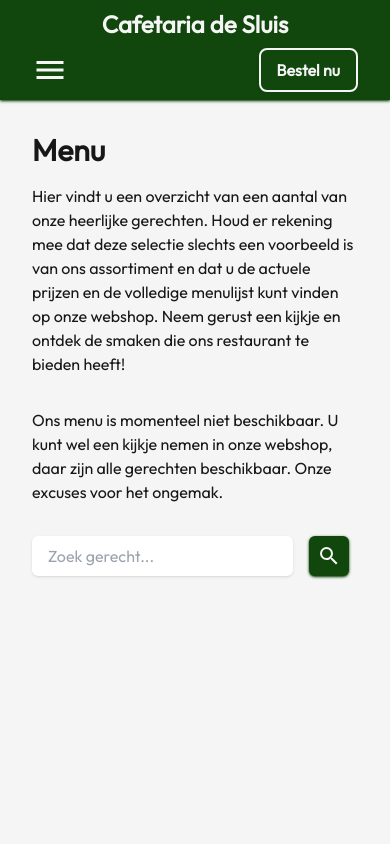
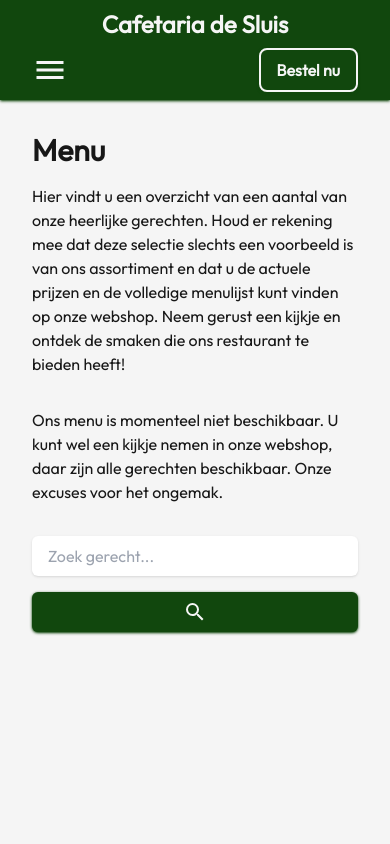
Before and after one commit to zStevenn/sluis-app, a React (Vite) app: page /menu in a window 390 px wide. Shown: the top 844 px of the page. Built offline with nearby package versions, Linux system fonts and the light colour scheme.

Commit message:
Refactor Menu responsiveness

```diff
--- a/src/components/Button/SearchButton.jsx
+++ b/src/components/Button/SearchButton.jsx
@@ -2,8 +2,8 @@ import { MdSearch } from "react-icons/md"
 
 export default function SearchButton({ handleClick }) {
 	return (
-		<button onClick={handleClick} alt="Zoek" title="Zoek" className="bg-primary shadow shadow-primary rounded-md p-2">
-			<MdSearch className="text-2xl text-neutral-100" />
+		<button onClick={handleClick} alt="Zoek" title="Zoek" className="block w-full md:w-fit bg-primary shadow shadow-primary rounded-md p-2">
+			<MdSearch className="text-2xl text-neutral-100 mx-auto" />
 		</button>
 	)
 }
--- a/src/components/Input/TextInput.jsx
+++ b/src/components/Input/TextInput.jsx
@@ -9,7 +9,7 @@ export default function TextInput({ children, className = "" }) {
 				placeholder={children}
 				name={children}
 				id={children}
-				className={`text-neutral-600 px-4 py-2 rounded-md shadow border-neutral-600 ${className}`}
+				className={`block w-full text-neutral-600 px-4 py-2 rounded-md shadow border-neutral-600 ${className}`}
 			/>
 		</>
 	)
--- a/src/pages/Menu.jsx
+++ b/src/pages/Menu.jsx
@@ -19,7 +19,7 @@ export default function Menu() {
 				onze webshop, daar zijn alle gerechten beschikbaar. Onze excuses voor
 				het ongemak.
 			</Paragraph>
-			<div className="flex items-center gap-4">
+			<div className="flex flex-col md:flex-row items-center gap-4">
 				<TextInput placeholder="Zoek een gerecht">Zoek gerecht...</TextInput>
 				<SearchButton />
 			</div>
```
